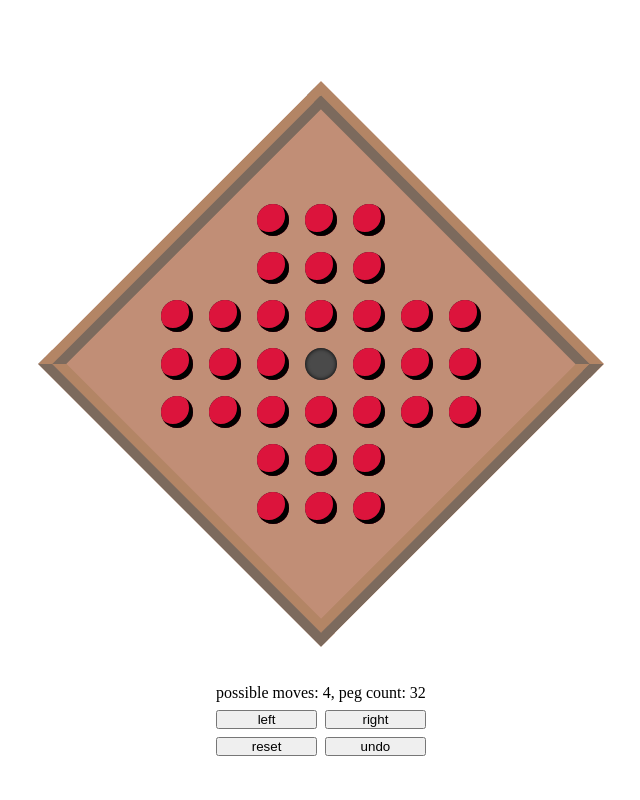
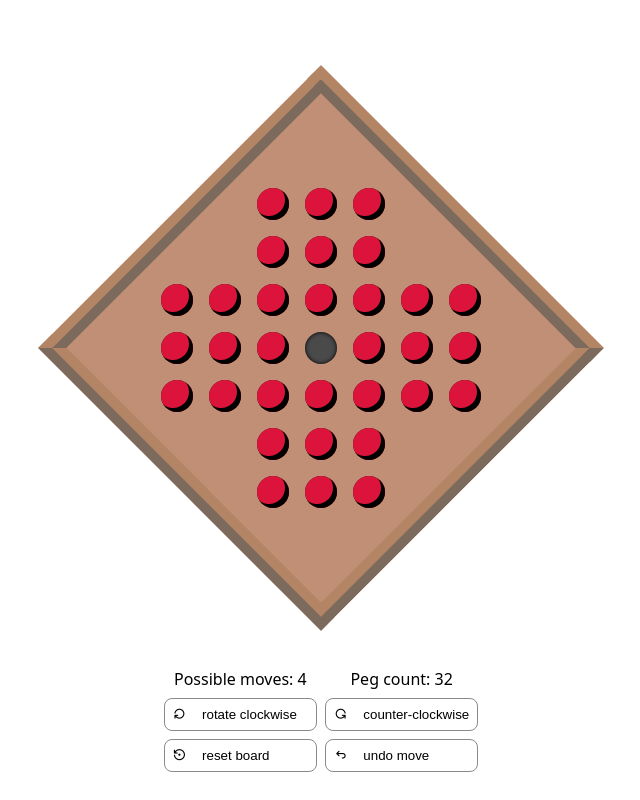
Before and after one commit to robertplawski/peg-solitaire, a plain HTML site: page index.html in a window 1280 px wide. Shown: the whole page, without its empty margins (319-959 px from the left). Drawn offline with Linux system fonts and the light colour scheme.

Commit message:
Refactored, added button icons, styled and whatnot

```diff
--- a/index.css
+++ b/index.css
@@ -9,8 +9,24 @@ body{
 	align-items:center;
 	min-height:100vh;
 	flex-direction:column;
+  font-family:sans;
+}
+button{
+  background:white;
+  border:1px solid #8a8a8a;
+  cursor:pointer;
+  padding:0.5rem;
+  display:flex;
+  flex-direction:row;
+  gap:1rem;
+  border-radius:0.5rem;
+  transition:300ms all;
+}
+button:hover{
+  background:#f1f1f1;
 }
 .buttons{
+  text-align:center;
   display:grid;
   grid-template-columns:1fr 1fr;
   width:100%;
@@ -70,12 +86,12 @@ main#board::after{
 
 .peg.selected::after{
 	position:absolute;
-	outline:4px solid #00FF00;
+	outline:4px solid lime;
 	content:"";
 }
 .peg.possible{
   cursor:pointer;
-	background:#00FF00;
+	background:lime;
 }
 .peg::before{
 	content:attr(i);
--- a/index.html
+++ b/index.html
@@ -1,6 +1,7 @@
 <!DOCTYPE HTML>
 <html>
 	<head>
+    <link rel="stylesheet" href="https://cdn.jsdelivr.net/npm/@tabler/icons-webfont@latest/dist/tabler-icons.min.css" async />
 		<title>Peg solitaire</title>
 		<script src='index.js' defer async></script>
 		<link rel="stylesheet" href="index.css">
@@ -10,14 +11,22 @@
 		<main id="board">
 		</main>
 		<div class='dashboard'>
-			<p id="moveCount">0</p>
+			<div class='buttons'>
+        <p>Possible moves:
+        <span id="possibleMovesCountSpan"></span>
+       </p>
+        <p>
+          Peg count:
+        <span id='pegCountSpan'></span>
+      </p>
+      </div>
       <div class="rotate buttons">
-        <button id="rotateLeftButton">left</button>
-        <button id="rotateRightButton">right</button>
+        <button id="rotateLeftButton"><i class="ti ti-rotate-clockwise"></i>rotate clockwise</button>
+        <button id="rotateRightButton"><i class="ti ti-rotate"></i>counter-clockwise</button>
       </div>
       <div class="game buttons">
-        <button id="resetButton">reset</button>
-        <button id="undoButton">undo</button>
+        <button id="resetButton"><i class="ti ti-restore"></i>reset board</button>
+        <button id="undoButton"><i class="ti ti-arrow-back-up"></i>undo move</button>
       </div>
 		</div>
 	</body>
--- a/index.js
+++ b/index.js
@@ -1,10 +1,17 @@
 // TODO please create a layer of separation between DOM and game logic - to increase performance
 
-
-// init vars
-let selectedPeg, moves;
+let selectedPeg;
 
 // dashboard buttons...
+
+const rotateBoard = (degrees) => {
+  board.style.rotate = `${parseInt(board.style.rotate.slice(0, -3) || 0) + degrees}deg`;
+}
+
+rotateLeftButton.onclick = () => rotateBoard(90)
+rotateRightButton.onclick = () => rotateBoard(-90)
+
+resetButton.onclick = () => init();
 undoButton.onclick = () => {
   const popped = moves.pop();
   if (!popped) {
@@ -14,27 +21,13 @@ undoButton.onclick = () => {
   makeMove(target, center, origin, true)
 }
 
-resetButton.onclick = () => {
-  init();
-}
-
-rotateLeftButton.onclick = () => {
-  board.style.rotate = `${parseInt(board.style.rotate.slice(0, -3) || 0) + 90}deg`;
-}
-rotateRightButton.onclick = () => {
-  board.style.rotate = `${parseInt(board.style.rotate.slice(0, -3) || 0) - 90}deg`;
-}
-
-const hidePossibleMoves = () => {
-  Array.from(document.querySelectorAll(".possible")).forEach((el) => el.classList.remove("possible"))
-}
+const hidePossibleMoves = () => Array.from(document.querySelectorAll(".possible")).forEach((el) => el.classList.remove("possible"))
 
 const getPegPos = (peg) => {
   return { x: parseInt(peg.getAttribute("x")), y: parseInt(peg.getAttribute("y")) };
 }
 
 const makeMove = (origin, center, target, undo = false) => {
-
   if (!undo && origin != selectedPeg) {
     return;
   }
@@ -42,13 +35,11 @@ const makeMove = (origin, center, target, undo = false) => {
     moves.push({ origin, center, target });
   }
   hidePossibleMoves();
+
   origin.classList.remove("on");
-  if (!undo) {
-    center.classList.remove("on");
-  } else {
-    center.classList.add("on");
-  }
   target.classList.add("on");
+  undo ? center.classList.add("on") : center.classList.remove("on")
+
   calculateMoveCount();
 }
 
@@ -56,9 +47,13 @@ const makeMove = (origin, center, target, undo = false) => {
 const calculateMovesAtPosition = (x, y) => {
   const offsets = [-2, 2];
   return [
-    offsets.map((offset) => { return { origin: getPegAt(x, y), center: getPegAt(x + parseInt(offset / 2), y), target: getPegAt(x + offset, y) } }),
+    offsets.map((offset) => { return { origin: getPegAt(x, y), center: getPegAt(x + offset / 2, y), target: getPegAt(x + offset, y) } }),
     offsets.map((offset) => { return { origin: getPegAt(x, y), center: getPegAt(x, y + offset / 2), target: getPegAt(x, y + offset) } })
-  ].flat().filter((move) => move.origin && move.origin.classList.contains("on") && move.center && move.target && move.center.classList.contains("on") && !move.target.classList.contains("on"))
+  ]
+    .flat()
+    .filter(({ origin, center, target }) => origin && origin.classList.contains("on") &&
+      center && center.classList.contains("on") &&
+      target && !target.classList.contains("on"))
 }
 
 
@@ -90,22 +85,22 @@ const getPegAt = (x, y) => {
 
 const calculateMoveCount = () => {
   let pegCount = 0;
-  let result = 0;
+  let possibleMovesCount = 0;
   Array.from(board.children).forEach((row) => {
     Array.from(row.children).forEach((peg) => {
       if (peg.classList.contains("on")) {
         pegCount++;
       }
       const { x, y } = getPegPos(peg)
-      result += calculateMovesAtPosition(x, y).length
+      possibleMovesCount += calculateMovesAtPosition(x, y).length
     })
   })
 
+  pegCountSpan.innerText = pegCount;
+  possibleMovesCountSpan.innerText = possibleMovesCount;
 
-  moveCount.innerText = `possible moves: ${result}, peg count: ${pegCount}`;
-  if (result != 0) {
+  if (possibleMovesCount != 0) {
     return;
-
   }
   if (pegCount > 1) {
     alert("Przegraleś...");
@@ -119,13 +114,10 @@ const init = () => {
   selectedPeg = null;
   moves = [];
 
-  let rowHeight = 2;
-  let rowLength = 2;
-  let i = 0;
   for (let j = 0; j < 3; j++) {
-    let special = (j == 1)
-    rowHeight = special ? 3 : 2;
-    rowLength = special ? 7 : 3;
+    let center = (j == 1)
+    rowHeight = center ? 3 : 2;
+    rowLength = center ? 7 : 3;
     for (let y = 0; y < rowHeight; y++) {
       let row = document.createElement("div")
       row.classList.add("row")
@@ -134,10 +126,16 @@ const init = () => {
         let peg = document.createElement("div")
         peg.classList.add("peg")
         peg.classList.add("on");
-        peg.setAttribute('x', x - (special ? 2 : 0))
+
+        // if center then do some magic so the x pos makes sense
+        // its relative to center, so pegs at the left side have negative x pos
+        peg.setAttribute('x', x - (center ? 2 : 0))
+        // a lot of magic numbers - all you need to know is that it works
         peg.setAttribute('y', y + j + (j > 0 ? 1 : 0) + (j > 1 ? 2 : 0));
+
+        peg.addEventListener("click", () => setSelectedPeg(peg));
+
         row.appendChild(peg)
-        peg.addEventListener("click", () => setSelectedPeg(peg)); i++;
       }
       board.appendChild(row)
     }
@@ -148,5 +146,4 @@ const init = () => {
 
   calculateMoveCount()
 }
-
-window.addEventListener("load", init)
+init()
```
